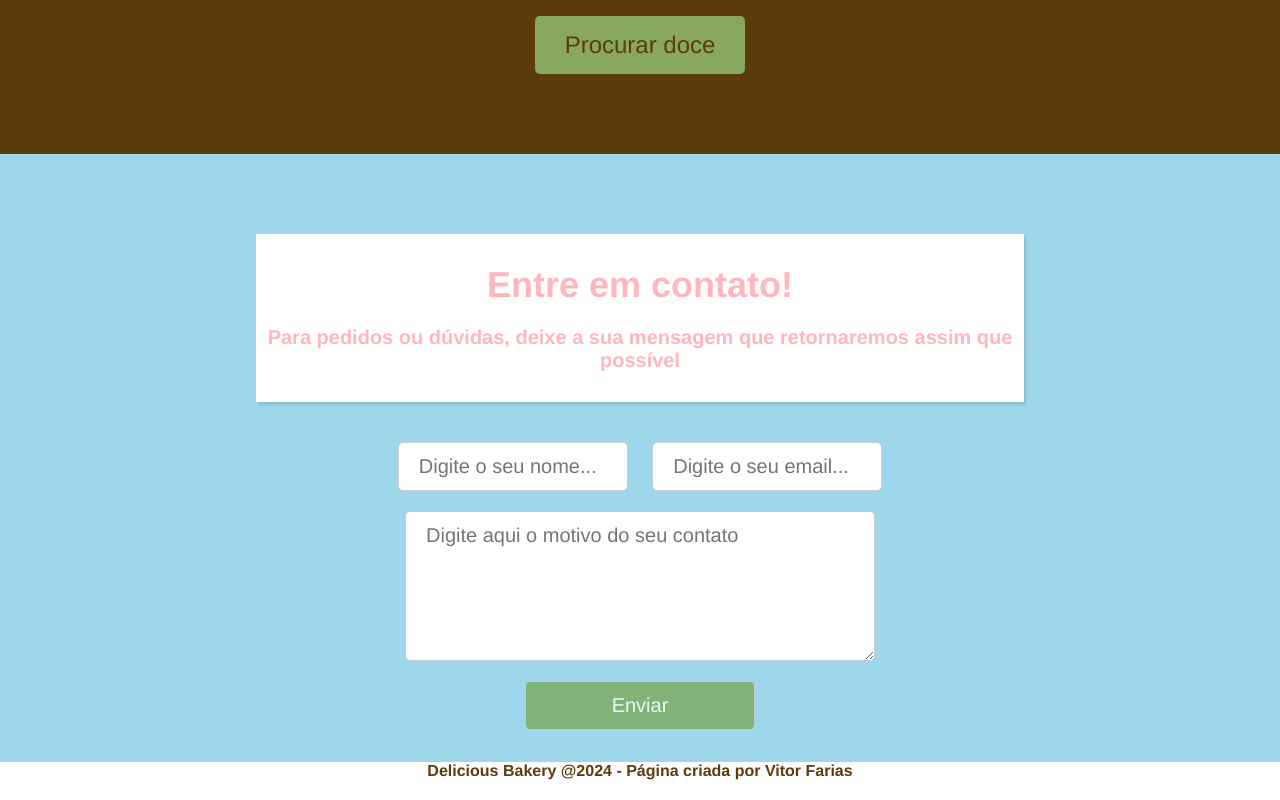
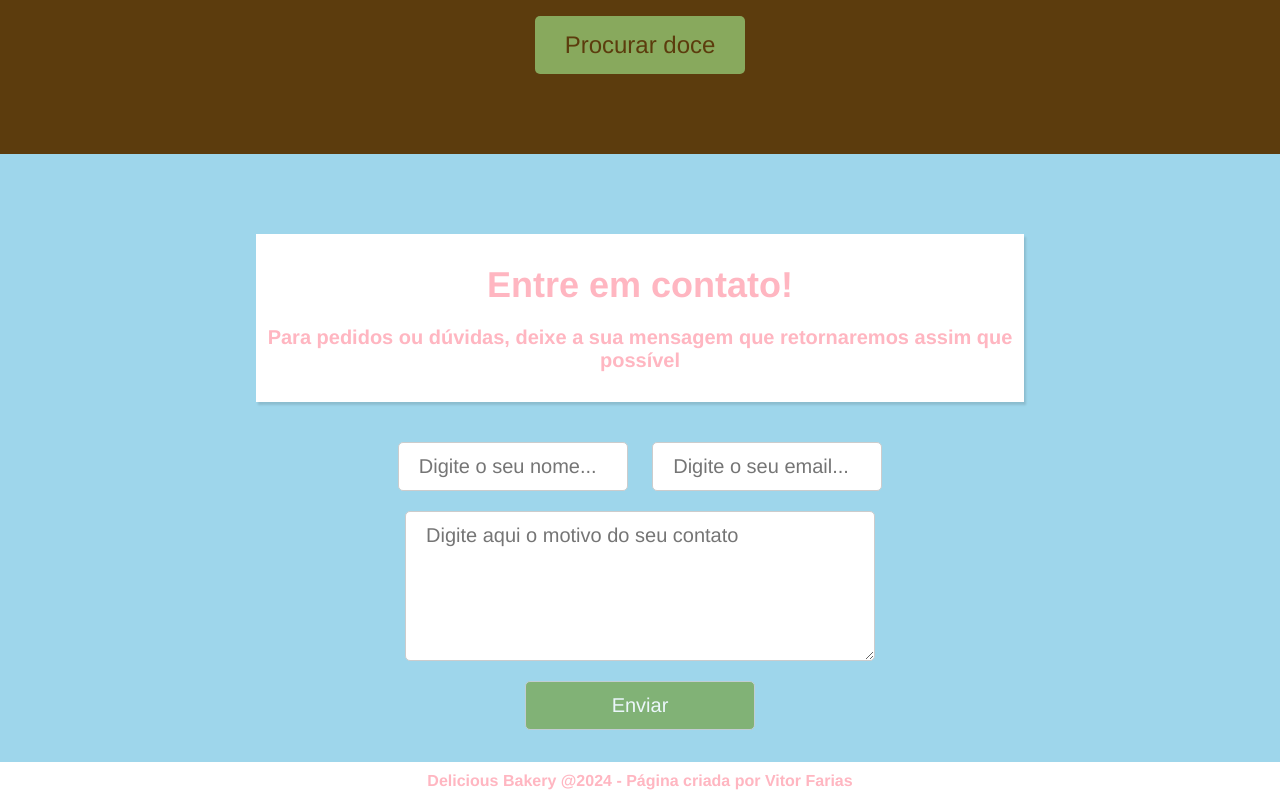
Before and after one commit to VitorFarias1/projeto-e-commerce_Confeitaria, a plain HTML site: page index.html in a window 1280 px wide. Shown: the part 2033-2833 px from the top of the page. Drawn offline with Linux system fonts and the light colour scheme.

Commit message:
Fix: Colocando padding no footer

```diff
--- a/styles/styles.css
+++ b/styles/styles.css
@@ -325,10 +325,11 @@ nav {
 footer {
     text-align: center;
     font-weight: bold;
+    padding: 10px;
 }
 
 footer p {
-    color: #5C3C0D;
+    color: #FFB6C1;
 }
 
 /* Responsividade da página */
```
